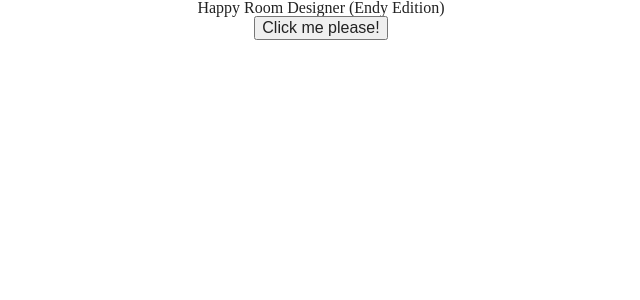
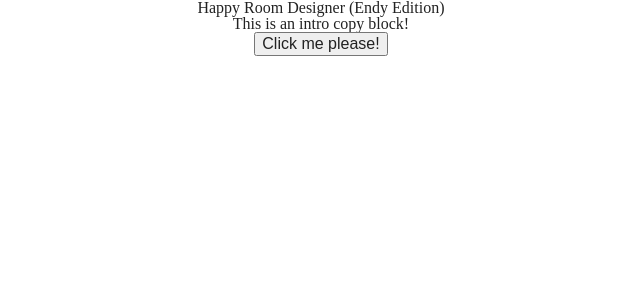
Before and after one commit to hellomkreyes/room-builder-app, a React (Create React App) app: page / in a window 1280 px wide. Shown: the top 300 px of the page, without its empty margins (319-959 px from the left). Built offline with nearby package versions, Linux system fonts and the light colour scheme.

Commit message:
TextComponent is working as expected

```diff
--- a/src/common/components/atoms/TextComponent.js
+++ b/src/common/components/atoms/TextComponent.js
@@ -1,11 +1,9 @@
 import React from 'react';
 
-const TextComponent = () => {
+export const TextComponent = () => {
     return(
         <div>
             <p>This is an intro copy block!</p>
         </div>
     );
 }
-
-export default TextComponent;
--- a/src/common/components/atoms/index.js
+++ b/src/common/components/atoms/index.js
@@ -1 +1,2 @@
 export * from './Button'
+export * from './TextComponent'
--- a/src/core/App.js
+++ b/src/core/App.js
@@ -1,15 +1,15 @@
 import './App.css';
 import { BrowserRouter as Router, Route, Link } from 'react-router-dom'
-import { Button } from '../common/components/atoms'
+import { Button, TextComponent } from '../common/components/atoms'
 
 const App = () => {
   return (
     <div className="App">
       <header>
         <h1>Happy Room Designer (Endy Edition)</h1>
+      </header>
+        <TextComponent />
         <Button label="Click me please!" />
-      </header>
-      {/* <TextComponent /> */}
     </div>
   );
 }
```
